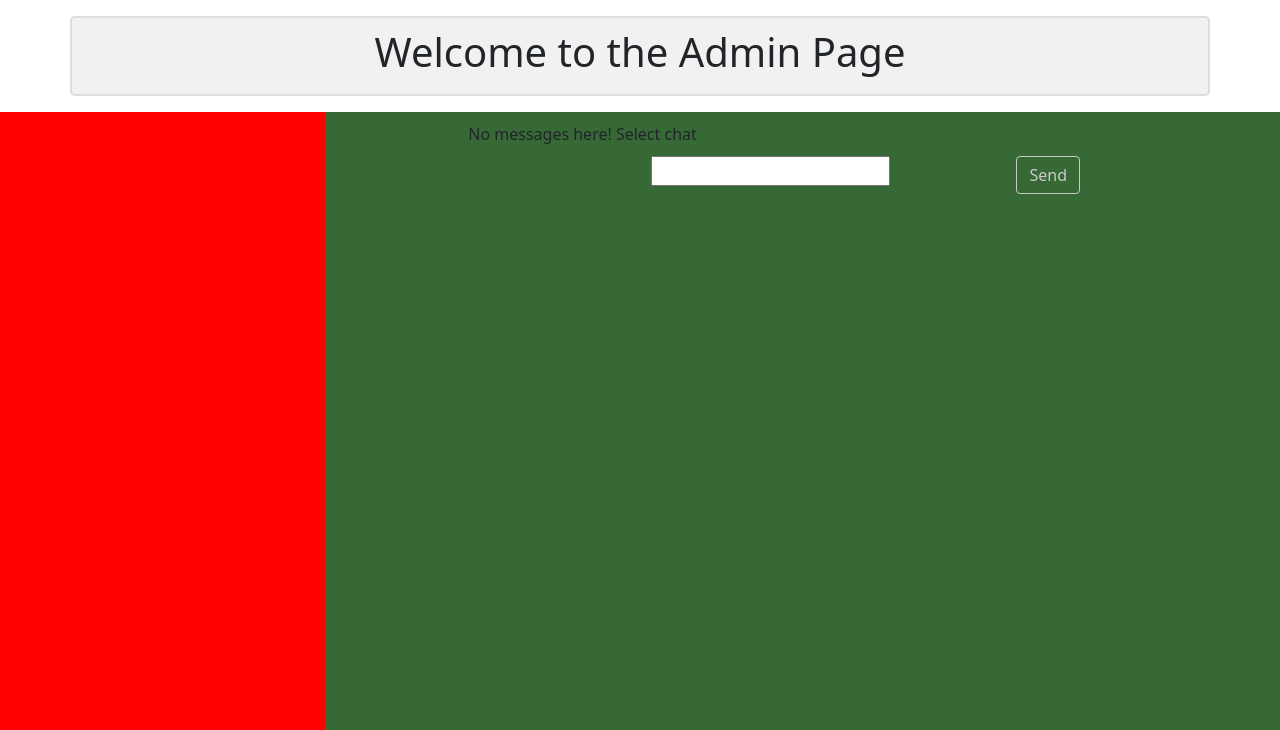
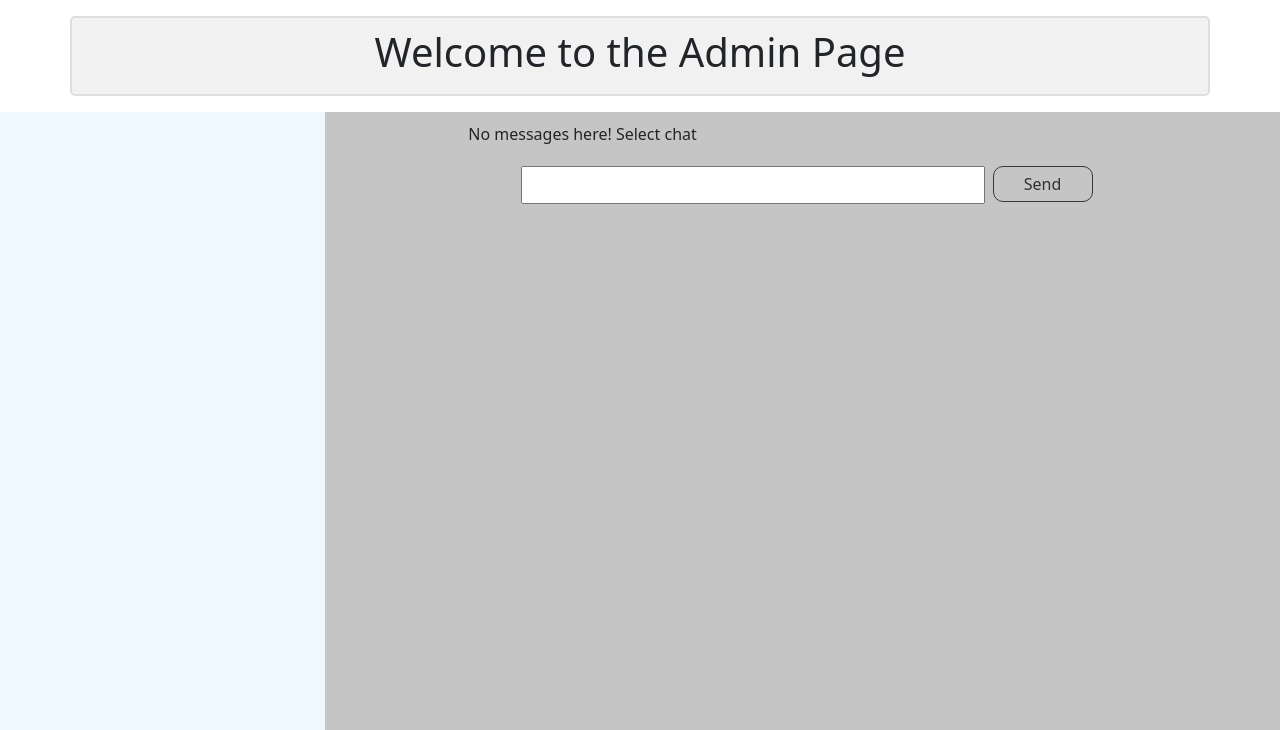
Before and after one commit to EskiSlav/network-scanner, a Django app: page /cabinet/ in a window 1280 px wide. Shown: the part 70-800 px from the top of the page. Run offline with Django 4.2, Linux system fonts and the light colour scheme; the visitor is signed in with stand-in values (Sample User, id 1).

Commit message:
[IN-289] Changed appearance of the site. Now it is more satisfying

```diff
--- a/simplewebapp/templates/cabinet.html
+++ b/simplewebapp/templates/cabinet.html
@@ -30,25 +30,29 @@
         display: flex;
         flex-grow: 1;
         float: right;
+        background-color: #c5c5c5;
         /* height: 100%; */
       }
       .input-footer {
         position: relative;
-        display: block;
+        /* display: block; */
         text-align: center;
-        margin: 0 25vh 1.5rem 25vh;
+        margin: 0 auto 1.5rem  auto;
+        padding: 10px;
+        width: 60%;
+        min-width: 600px;
+      }
+
+      .input-footer input {
+        padding: 5px;
+        width: 80%;
+
       }
       .input {
         width: 100%;
         display: block;
         margin: 0;
         float: left;
-      }
-      .my-btn {
-        border: 1px solid rgb(201, 201, 201);
-        color: rgb(201, 201, 201);
-        float: right;
-
       }
 
       .messages-wrapper {
@@ -64,7 +68,8 @@
         min-width: 325px;
         /* width: 30%; */
         display: block;
-        background-color: red;
+
+        background-color:aliceblue;
         float: left;
         flex-grow: 1;
         overflow: auto;
@@ -126,7 +131,7 @@
         top: 10%;
       }
       .active-user {
-        background-color: rgb(34, 117, 34);
+        background-color: rgb(87, 162, 87);
       }
 
 
@@ -180,6 +185,15 @@
         float: left;
         color: #999;
       }
+      .send-message-btn {
+        border: 1px solid rgb(55, 55, 55);
+        color: rgb(49, 49, 49);
+        float: right;
+        width: 100px;
+        padding: 5px 10px;
+        border-radius: 10px;
+        text-align: center;
+      }
     </style>
     <title>Bot Manager</title>
     </head>
@@ -229,7 +243,7 @@
         </div>
         {% endfor %}
       </div>
-      <div class="messages-side" style="background-color: rgb(54, 105, 54);">
+      <div class="messages-side">
         <div class="messages-wrapper">
           No messages here! Select chat
         </div>
@@ -238,7 +252,7 @@
             {% csrf_token %}
             {{ form.text }}
             {{ form.user_id.as_hidden }}
-            <div class="btn my-btn send-message-btn">Send</div>
+            <div class="send-message-btn my-btn">Send</div>
           </div>
         </div>
       </div>
@@ -290,6 +304,7 @@
               container.append(p);
 
               messages_wrapper.append(container);
+              messages_wrapper.scrollTop = messages_wrapper.scrollHeight;
             });
           });
           });
@@ -348,6 +363,7 @@
             container.append(p);
 
             messages_wrapper.append(container);
+            messages_wrapper.scrollTop = messages_wrapper.scrollHeight;
           })
       }
 
```
